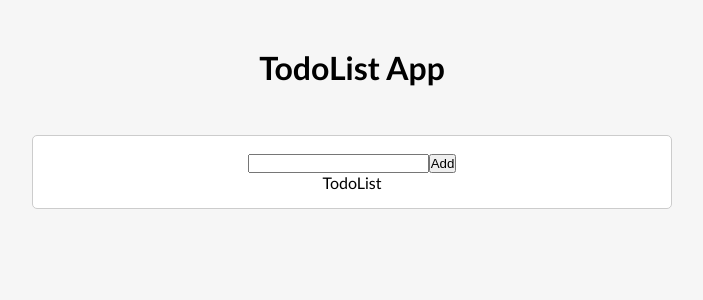
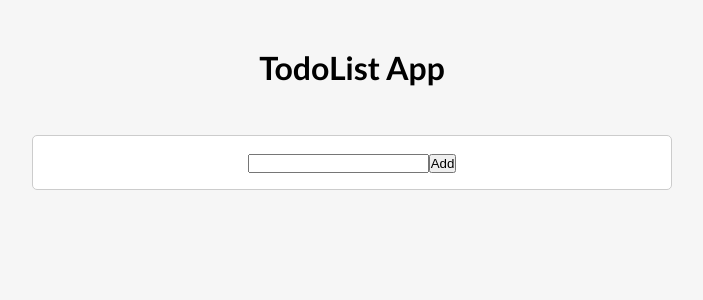
Before and after one commit to HaniyehPeyvandi/TodoList, a React (Create React App) app: page / in a window 1280 px wide. Shown: the top 300 px of the page, without its empty margins (288-991 px from the left). Built offline with nearby package versions, Linux system fonts and the light colour scheme.

Commit message:
add Todo component to TodoList and render todos

```diff
--- a/src/components/TodoList.js
+++ b/src/components/TodoList.js
@@ -1,7 +1,18 @@
-const TodoList = () => {
+import Todo from "./Todo";
+
+const TodoList = ({todos}) => {
+  const renderTodos = () => {
+    if(todos.length === 0 ) return <p>add some todos</p>;
+
+    return(
+      todos.map(todo => <Todo key={todo.id} todo={todo}/>)
+    );
+  }
+
+
   return (
     <div>
-      TodoList
+      {renderTodos}
     </div>
    );
 }
```
